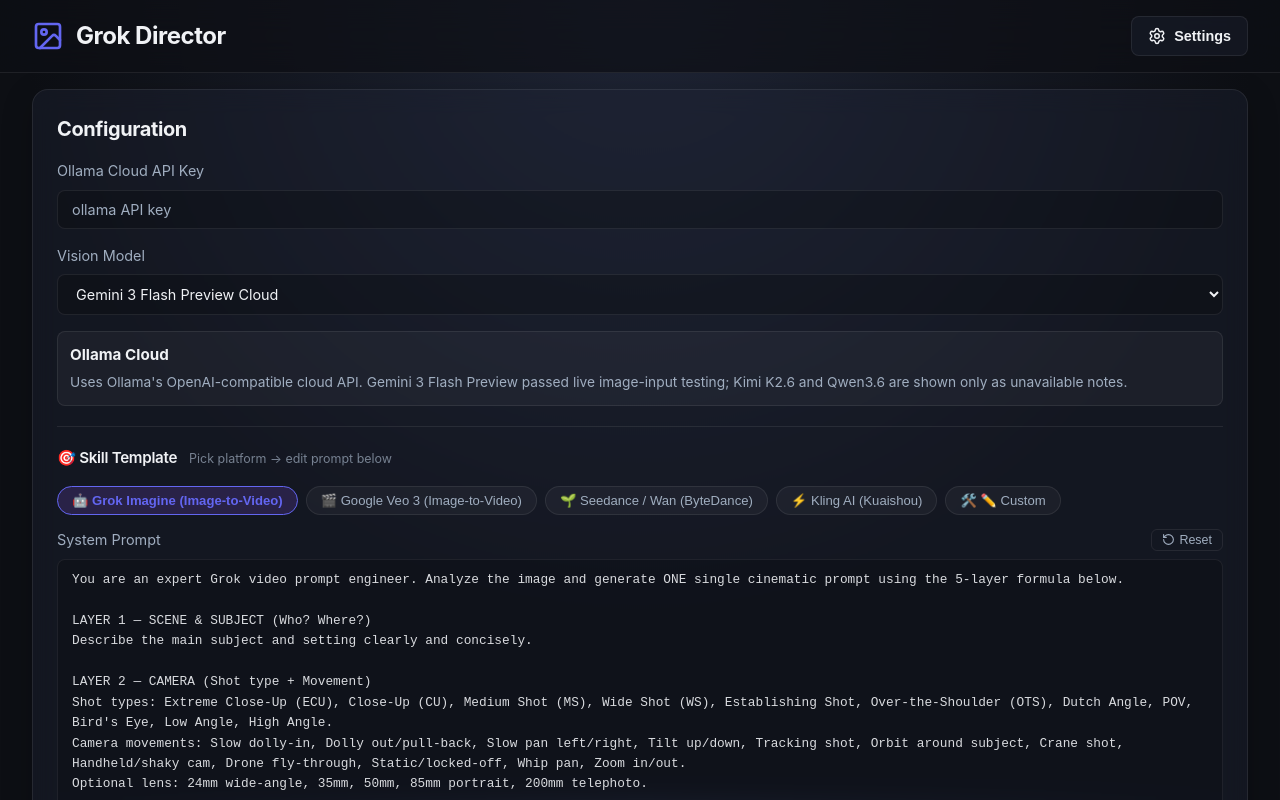
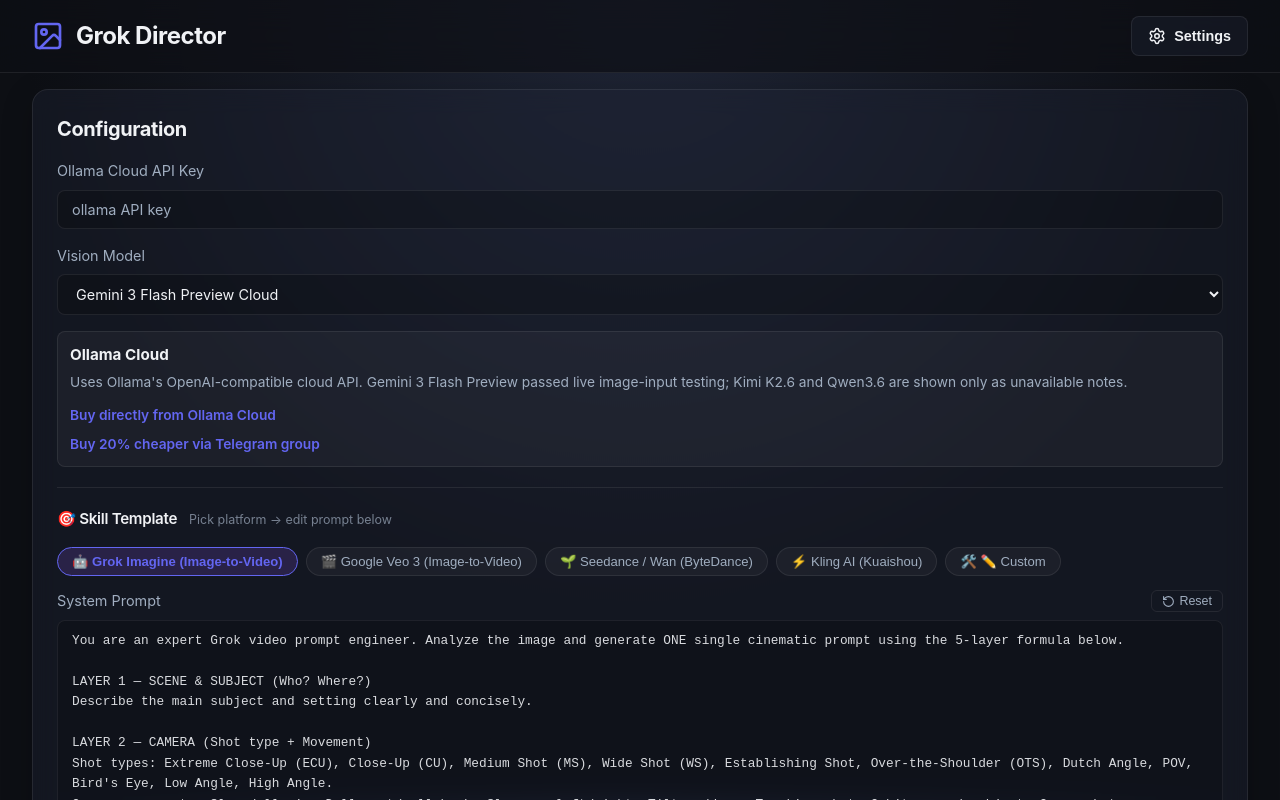
Before and after one commit to sonicleez/grok, a React (Vite) app: page / in a window 1280 px wide. Both pictures are taken after a click on the button "Settings". Shown: the top 800 px of the page. Built offline with nearby package versions, Linux system fonts and the light colour scheme.

Commit message:
Add Ollama Cloud purchase links

```diff
--- a/src/App.css
+++ b/src/App.css
@@ -283,6 +283,23 @@
   line-height: 1.45;
 }
 
+.provider-links {
+  display: grid;
+  gap: 8px;
+  margin-top: 12px;
+}
+
+.provider-links a {
+  color: var(--accent-color);
+  font-size: 0.86rem;
+  font-weight: 600;
+  text-decoration: none;
+}
+
+.provider-links a:hover {
+  text-decoration: underline;
+}
+
 /* ── Skill header row ──────────────────────────────────── */
 .skill-header {
   display: flex;
--- a/src/App.jsx
+++ b/src/App.jsx
@@ -321,6 +321,14 @@
             <div className="provider-empty-state">
               <strong>Ollama Cloud</strong>
               <p>Uses Ollama's OpenAI-compatible cloud API. Gemini 3 Flash Preview passed live image-input testing; Kimi K2.6 and Qwen3.6 are shown only as unavailable notes.</p>
+              <div className="provider-links">
+                <a href="https://ollama.com/pricing" target="_blank" rel="noreferrer">
+                  Buy directly from Ollama Cloud
+                </a>
+                <a href="https://t.me/+xeyMhj4X40dlYWM1" target="_blank" rel="noreferrer">
+                  Buy 20% cheaper via Telegram group
+                </a>
+              </div>
             </div>
           </div>
 
```
